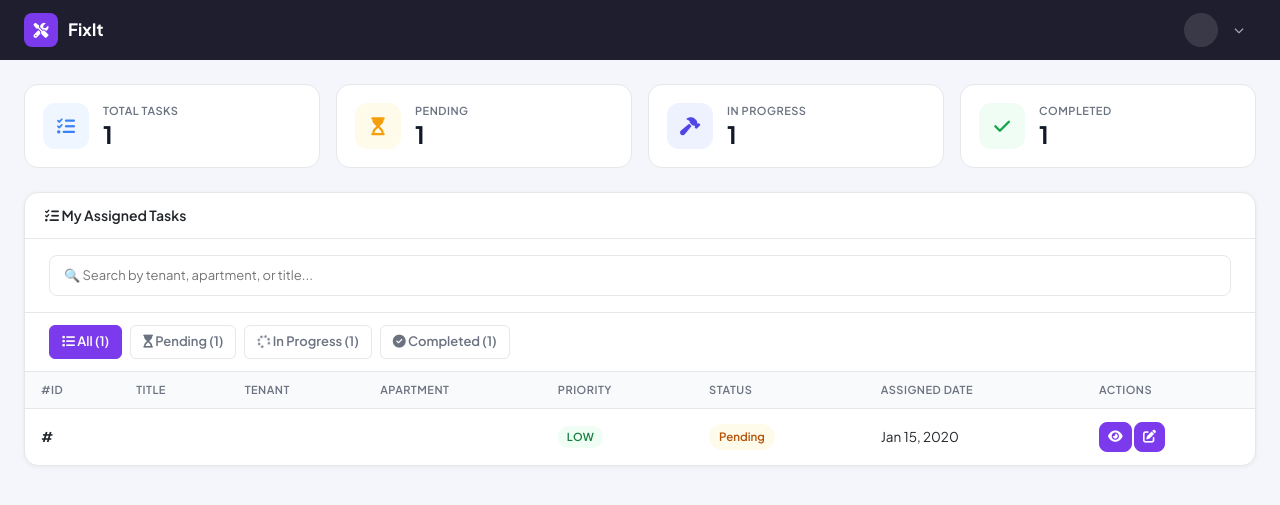
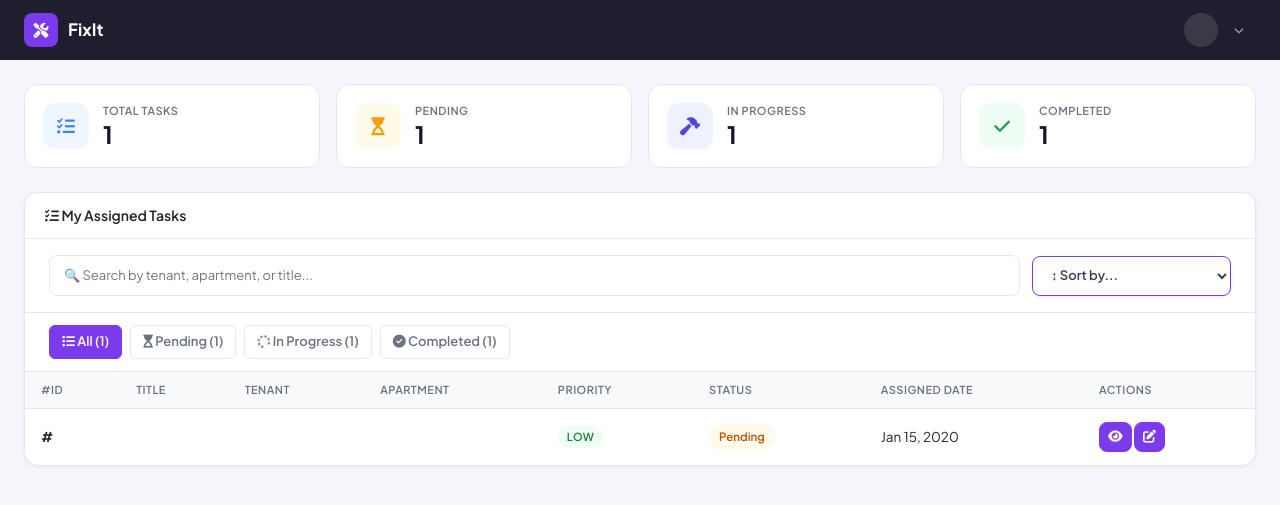
Before and after one commit to gimshaninethmini/apartment_maintainance_system, a Django app: template templates/maintenance/technician_dashboard.html in a window 1280 px wide. Shown: the top 505 px of the page. Run offline with Django 5.2, Linux system fonts and the light colour scheme; tables that the repository leaves empty hold one stand-in row (values such as "Sample post"); the template is opened without the code that fills it: values that come from a table or form of the project are taken from there, most other values are stand-ins (such as "Sample title", 1, 10 or a date in 2020).

Commit message:
Added enhancements to technician dashboard
sort feature

```diff
--- a/templates/maintenance/technician_dashboard.html
+++ b/templates/maintenance/technician_dashboard.html
@@ -312,10 +312,17 @@
             </div>
             <div>
                 {% if assignments %}
-                <!-- Search Box -->
-                <div style="padding: 16px 24px; border-bottom: 1px solid #E5E7EB;">
+                <!-- Search Box & Sort Dropdown -->
+                <div style="padding: 16px 24px; border-bottom: 1px solid #E5E7EB; display: flex; gap: 12px; align-items: center; flex-wrap: wrap;">
                     <input type="text" id="searchInput" placeholder="🔍 Search by tenant, apartment, or title..."
-                           style="width: 100%; padding: 10px 14px; border: 1px solid #E5E7EB; border-radius: 8px; font-size: 13px; font-family: 'Plus Jakarta Sans', sans-serif;">
+                           style="flex: 1; min-width: 250px; padding: 10px 14px; border: 1px solid #E5E7EB; border-radius: 8px; font-size: 13px; font-family: 'Plus Jakarta Sans', sans-serif; transition: all 0.2s;">
+
+                    <select id="sortSelect" style="padding: 10px 14px; border: 1px solid #7C3AED; background: white; border-radius: 8px; font-size: 13px; font-family: 'Plus Jakarta Sans', sans-serif; font-weight: 600; color: #374151; cursor: pointer; transition: all 0.2s; box-shadow: 0 1px 3px rgba(124, 58, 237, 0.1);">
+                        <option value="none">↕ Sort by...</option>
+                        <option value="priority-desc">🔴 Priority (High → Low)</option>
+                        <option value="apartment">🏢 Apartment</option>
+                        <option value="date-new">📅 Date (Newest)</option>
+                    </select>
                 </div>
                 <!-- Filter Buttons -->
                 <div style="padding: 12px 24px; border-bottom: 1px solid #E5E7EB; display: flex; gap: 8px; flex-wrap: wrap;">
@@ -620,6 +627,42 @@
                 }
             });
         });
+
+        // Sort functionality
+        document.getElementById('sortSelect').addEventListener('change', function() {
+            const sortValue = this.value;
+            const tbody = document.querySelector('.apt-table tbody');
+            const rows = Array.from(document.querySelectorAll('.apt-table tbody tr[data-status]'));
+
+            if (sortValue === 'none') {
+                return;
+            }
+
+            rows.sort((a, b) => {
+                if (sortValue === 'priority-desc') {
+                    // Priority: Emergency > High > Medium > Low
+                    const priorityOrder = { 'emergency': 0, 'high': 1, 'medium': 2, 'low': 3 };
+                    const cellA = a.cells[4].innerText.toLowerCase().replace(/\s+/g, '');
+                    const cellB = b.cells[4].innerText.toLowerCase().replace(/\s+/g, '');
+                    const valueA = priorityOrder[cellA] || 999;
+                    const valueB = priorityOrder[cellB] || 999;
+                    return valueA - valueB;
+                } else if (sortValue === 'apartment') {
+                    // Sort by Apartment number
+                    const aptA = parseInt(a.cells[3].innerText) || 0;
+                    const aptB = parseInt(b.cells[3].innerText) || 0;
+                    return aptA - aptB;
+                } else if (sortValue === 'date-new') {
+                    // Newest first
+                    const dateA = new Date(a.cells[6].innerText);
+                    const dateB = new Date(b.cells[6].innerText);
+                    return dateB - dateA;
+                }
+            });
+
+            // Re-append sorted rows
+            rows.forEach(row => tbody.appendChild(row));
+        });
     </script>
 
     <!-- Toast Auto-Close Script (Working Version) -->
```
Also changed, not shown: 1 other file.
